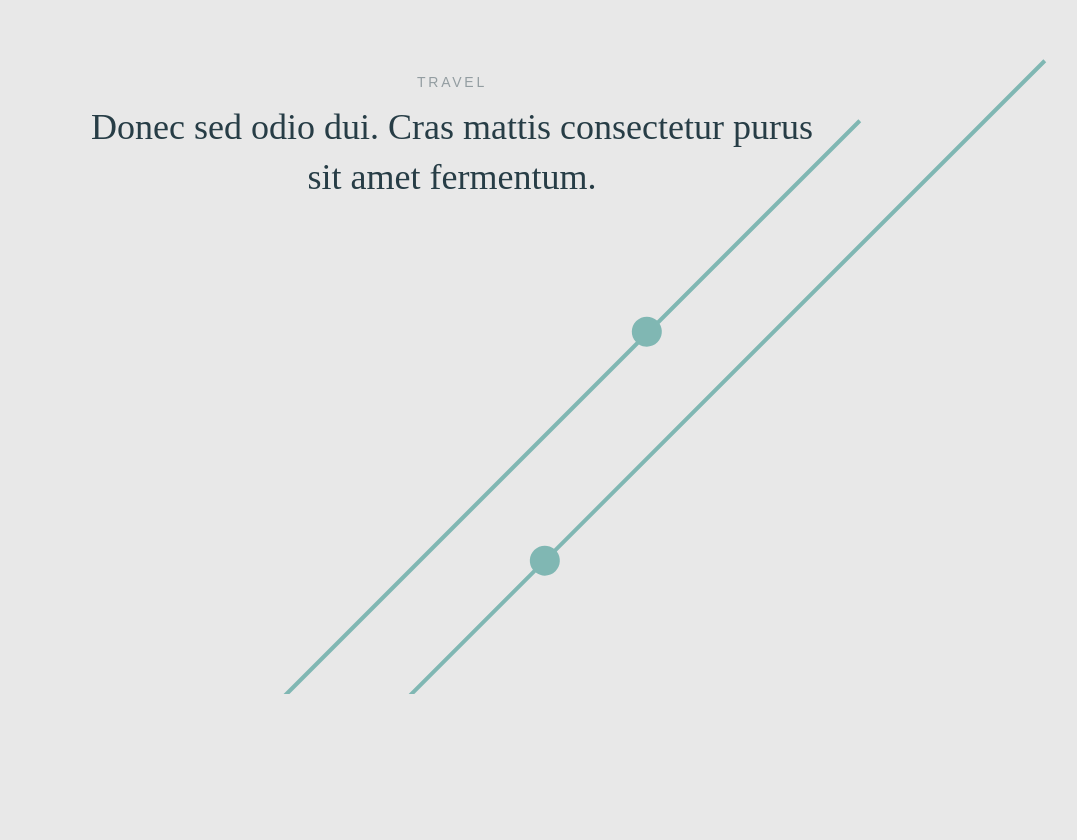
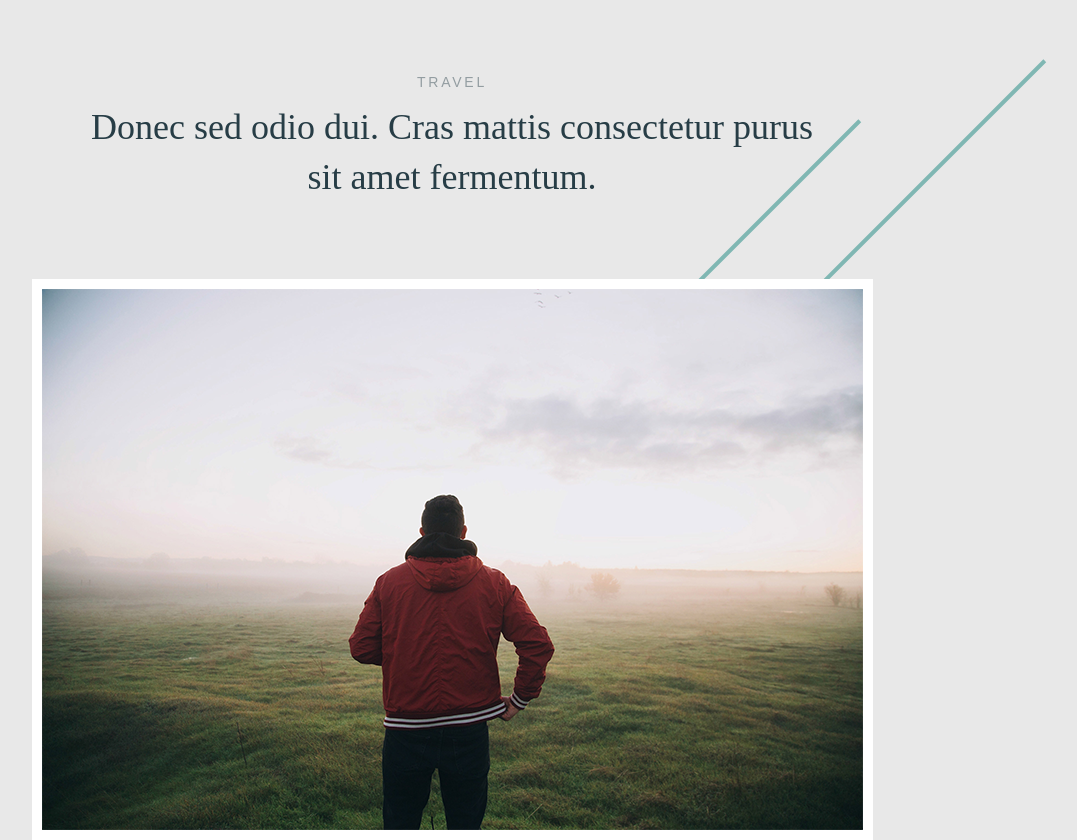
Before and after one commit to Arenelin/Project-5-Homeworks-, a plain HTML site: page index.html in a window 1280 px wide. Shown: the part 106-946 px from the top of the page, without its empty margins (188-1265 px from the left). Before the commit the page ends 800 px from the top, so only its background shows below. Drawn offline with Linux system fonts and the light colour scheme.

Commit message:
Setion-image

```diff
--- a/index.html
+++ b/index.html
@@ -13,7 +13,9 @@
          <p class="title">Travel</p>
          <h1 class="subtitle">Donec sed odio dui. Cras mattis consectetur purus sit amet fermentum.</h1>
       </div>
-      <div class="section-image"></div>
+      <div class="section-image">
+         <img src="/img/man.png" alt="Runner">
+      </div>
       <div class="bottom"></div>
    </div>
 </body>
--- a/scss/style.scss
+++ b/scss/style.scss
@@ -38,3 +38,16 @@ body{
 }
 
 //==================== БЛОК HEAD=================//
+
+//================ БЛОК SECTION-IMAGE===================//
+
+.section-image {
+   background-color: #fff;
+   padding: 10px;
+   margin: 0px 0px 97px 0px;
+   & img{
+      max-width: 100%;
+   }
+}
+
+//================ БЛОК SECTION-IMAGE===================//
```
Also changed, not shown: css/style.css.
